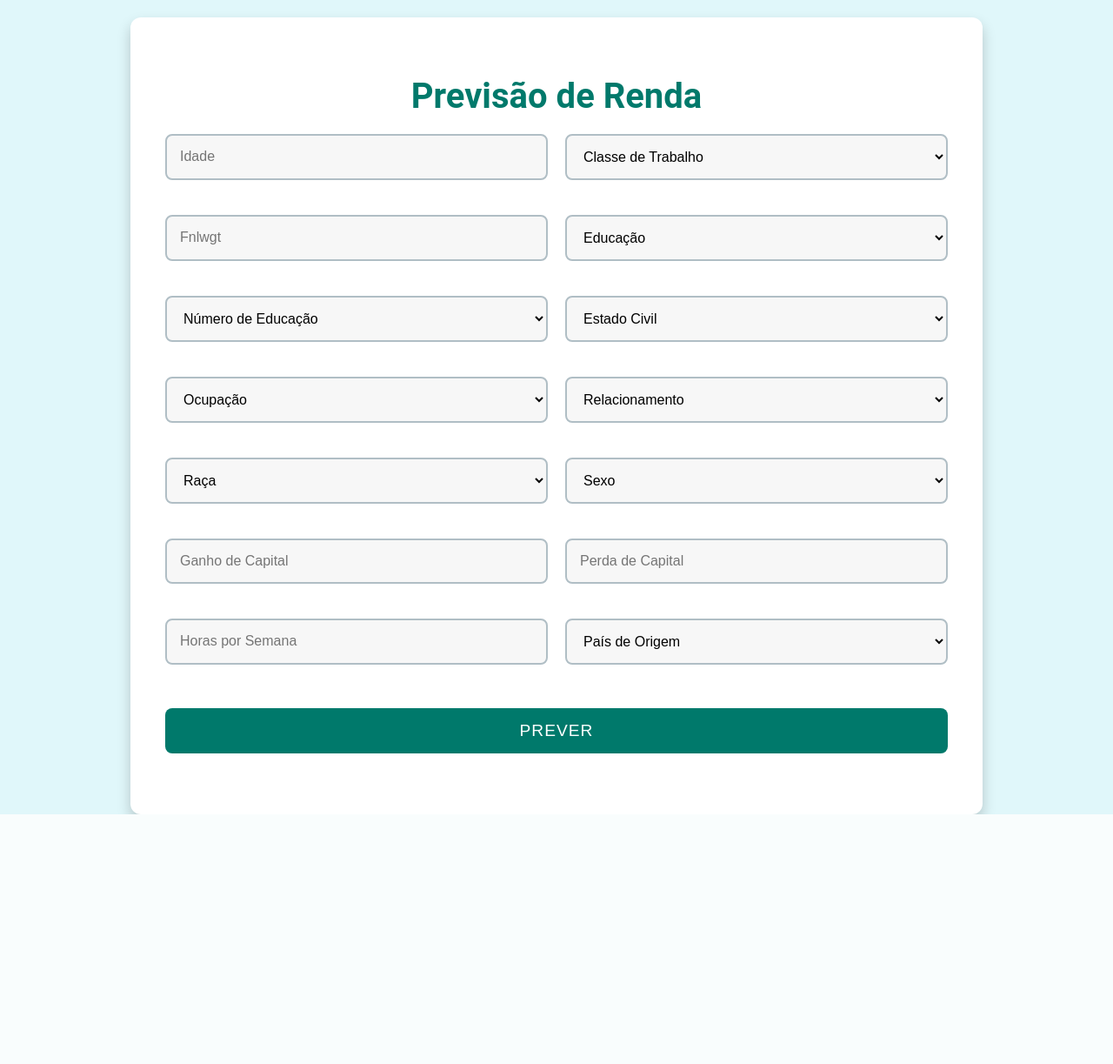
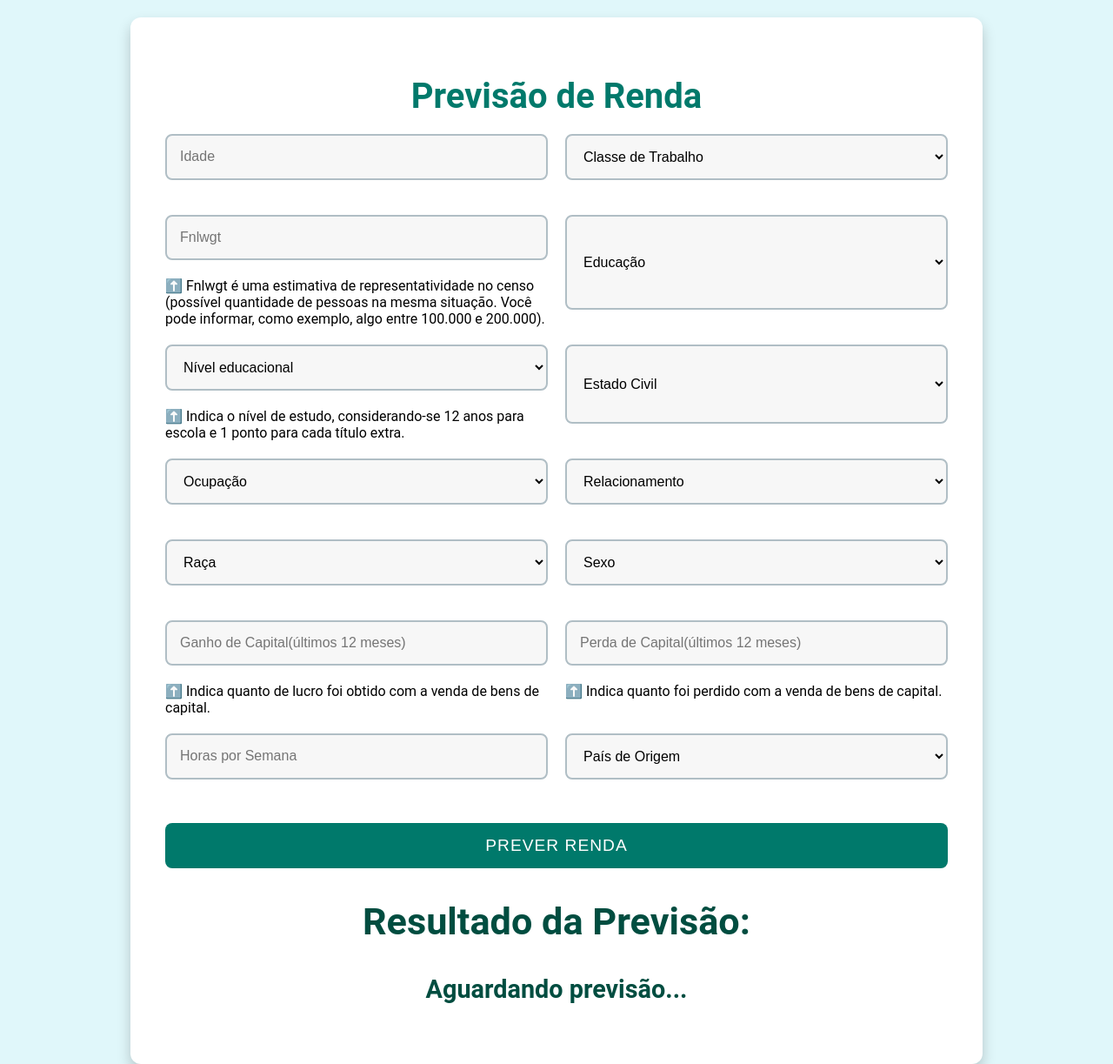
Before and after one commit to Taube0/MVP---Income-prediction, a Flask app: page / in a window 1280 px wide. Shown: the whole page at 87% size. Before the commit the page ends 936 px from the top, so only its background shows below. Run offline with Flask 3, Linux system fonts and the light colour scheme; parts of the project's set-up code (start-up, migrations or seed data) failed here and were passed over.

Commit message:
Update index.html

```diff
--- a/templates/index.html
+++ b/templates/index.html
@@ -11,6 +11,7 @@
         <h1>Previsão de Renda</h1>
         <form id="predictionForm">
             <input type="number" placeholder="Idade" id="age" required>
+
             <select id="workclass" required>
                 <option value="" disabled selected>Classe de Trabalho</option>
                 <option value="Private">Privado</option>
@@ -19,10 +20,18 @@
                 <option value="Federal-gov">Governo Federal</option>
                 <option value="Local-gov">Governo Local</option>
                 <option value="State-gov">Governo Estadual</option>
-                <option value="Without-pay">Sem pagamento</option>
+                <option value="Without-pay">Não remunerado</option>
                 <option value="Never-worked">Nunca trabalhou</option>
             </select>
+
+            <!-- Input Fnlwgt com interrogação explicativa -->
+            <div class="input-container">
                 <input type="number" placeholder="Fnlwgt" id="fnlwgt" required>
+                <span class="tooltip">⬆️
+                    <span class="tooltiptext">Fnlwgt é uma estimativa de representatividade no censo (possível quantidade de pessoas na mesma situação. Você pode informar, como exemplo, algo entre 100.000 e 200.000).</span>
+                </span>
+            </div>
+
             <select id="education" required>
                 <option value="" disabled selected>Educação</option>
                 <option value="Bachelors">Bacharelado</option>
@@ -35,8 +44,11 @@
                 <option value="Prof-school">Escola Profissional</option>
                 <option value="Preschool">Pré-escola</option>
             </select>
+
+            <!-- Select nível educacional com interrogação explicativa -->
+            <div class="input-container">
                 <select id="education-num" required>
-                <option value="" disabled selected>Número de Educação</option>
+                    <option value="" disabled selected>Nível educacional</option>
                     <option value="1">1</option>
                     <option value="2">2</option>
                     <option value="3">3</option>
@@ -54,16 +66,22 @@
                     <option value="15">15</option>
                     <option value="16">16</option>
                 </select>
+                <span class="tooltip">⬆️
+                    <span class="tooltiptext">Indica o nível de estudo, considerando-se 12 anos para escola e 1 ponto para cada título extra.</span>
+                </span>
+            </div>
+
             <select id="marital-status" required>
                 <option value="" disabled selected>Estado Civil</option>
                 <option value="Married-civ-spouse">Casado(a)</option>
                 <option value="Divorced">Divorciado(a)</option>
-                <option value="Never-married">Nunca casado(a)</option>
+                <option value="Never-married">Solteiro(a)</option>
                 <option value="Separated">Separado(a)</option>
                 <option value="Widowed">Viúvo(a)</option>
                 <option value="Married-spouse-absent">Cônjuge ausente</option>
                 <option value="Married-AF-spouse">Casado(a) - Forças Armadas</option>
             </select>
+
             <select id="occupation" required>
                 <option value="" disabled selected>Ocupação</option>
                 <option value="Tech-support">Suporte Técnico</option>
@@ -81,15 +99,16 @@
                 <option value="Protective-serv">Serviços de Proteção</option>
                 <option value="Armed-Forces">Forças Armadas</option>
             </select>
+
             <select id="relationship" required>
                 <option value="" disabled selected>Relacionamento</option>
                 <option value="Wife">Esposa</option>
                 <option value="Own-child">Filho(a)</option>
                 <option value="Husband">Marido</option>
-                <option value="Not-in-family">Não é da Família</option>
                 <option value="Other-relative">Outro Parente</option>
                 <option value="Unmarried">Solteiro(a)</option>
             </select>
+
             <select id="race" required>
                 <option value="" disabled selected>Raça</option>
                 <option value="White">Branco(a)</option>
@@ -98,14 +117,31 @@
                 <option value="Amer-Indian-Eskimo">Indígena/Esquimó</option>
                 <option value="Other">Outro</option>
             </select>
+
             <select id="sex" required>
                 <option value="" disabled selected>Sexo</option>
                 <option value="Male">Masculino</option>
                 <option value="Female">Feminino</option>
             </select>
-            <input type="number" placeholder="Ganho de Capital" id="capital-gain" required>
-            <input type="number" placeholder="Perda de Capital" id="capital-loss" required>
+
+            <!-- Ganho de Capital com interrogação explicativa -->
+            <div class="input-container">
+                <input type="number" placeholder="Ganho de Capital(últimos 12 meses)" id="capital-gain" required>
+                <span class="tooltip">⬆️
+                    <span class="tooltiptext">Indica quanto de lucro foi obtido com a venda de bens de capital.</span>
+                </span>
+            </div>
+
+            <!-- Perda de Capital com interrogação explicativa -->
+            <div class="input-container">
+                <input type="number" placeholder="Perda de Capital(últimos 12 meses)" id="capital-loss" required>
+                <span class="tooltip">⬆️
+                    <span class="tooltiptext">Indica quanto foi perdido com a venda de bens de capital.</span>
+                </span>
+            </div>
+
             <input type="number" placeholder="Horas por Semana" id="hours-per-week" required>
+
             <select id="native-country" required>
                 <option value="" disabled selected>País de Origem</option>
                 <option value="United-States">Estados Unidos</option>
@@ -135,11 +171,31 @@
                 <option value="Ireland">Irlanda</option>
                 <option value="Thailand">Tailândia</option>
                 <option value="Yugoslavia">Iugoslávia</option>
+                <option value="El-Salvador">El Salvador</option>
+                <option value="Trinadad&Tobago">Trinidad e Tobago</option>
+                <option value="Peru">Peru</option>
+                <option value="Hong">Hong Kong</option>
+                <option value="Cambodia">Camboja</option>
+                <option value="Laos">Laos</option>
+                <option value="Taiwan">Taiwan</option>
+                <option value="Haiti">Haiti</option>
+                <option value="Columbia">Colômbia</option>
+                <option value="Hungary">Hungria</option>
+                <option value="Scotland">Escócia</option>
+                <option value="Nicaragua">Nicarágua</option>
+                <option value="Outlying-US(Guam-USVI-etc)">Ilhas dos EUA (Guam, Ilhas Virgens, etc.)</option>
+                <option value="Other">Outro</option>
             </select>
-            <button type="submit">Prever</button>
+
+            <button type="submit">Prever Renda</button>
         </form>
-        <h2 id="result"></h2>
+
+        <div id="result">
+            <h2>Resultado da Previsão:</h2>
+            <p id="predictionOutput">Aguardando previsão...</p>
         </div>
+    </div>
+
     <script src="{{ url_for('static', filename='main.js') }}"></script>
 </body>
 </html>
```
Lines whose indentation alone changed are shown as unchanged.
